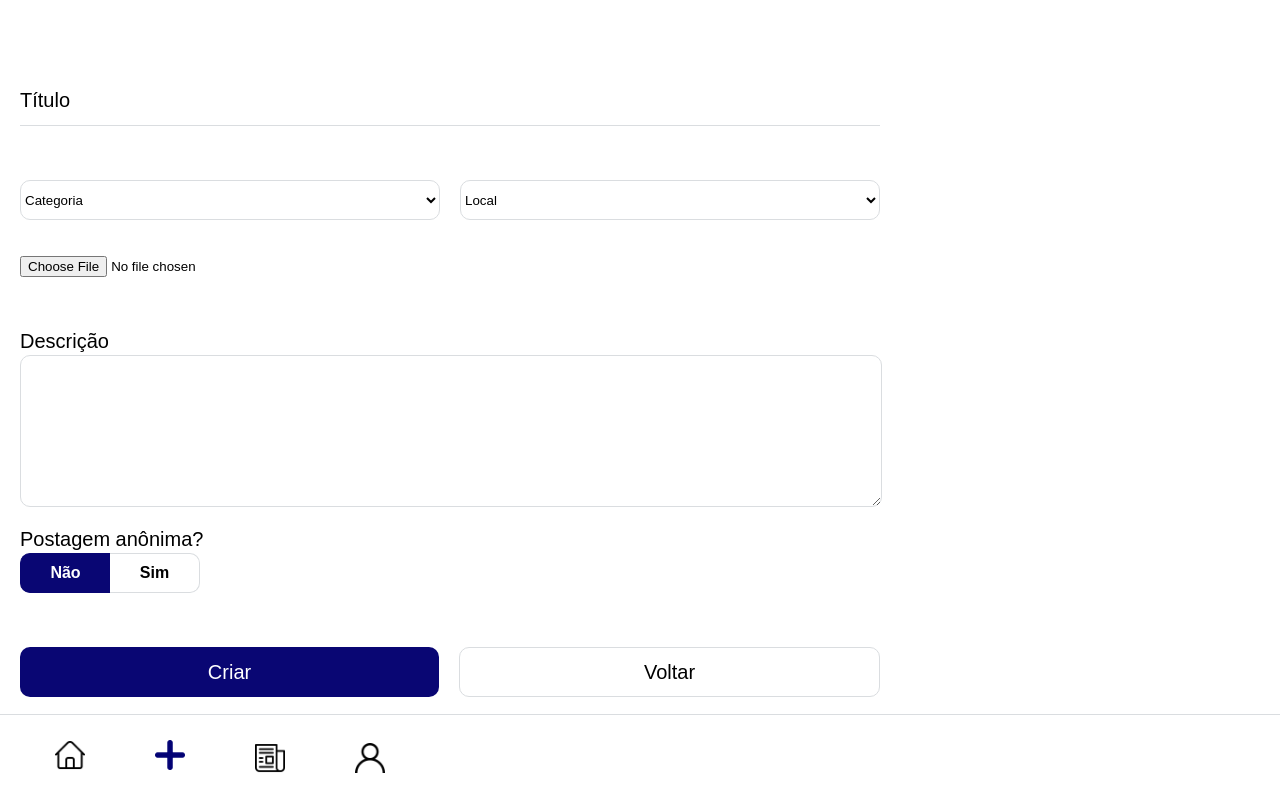
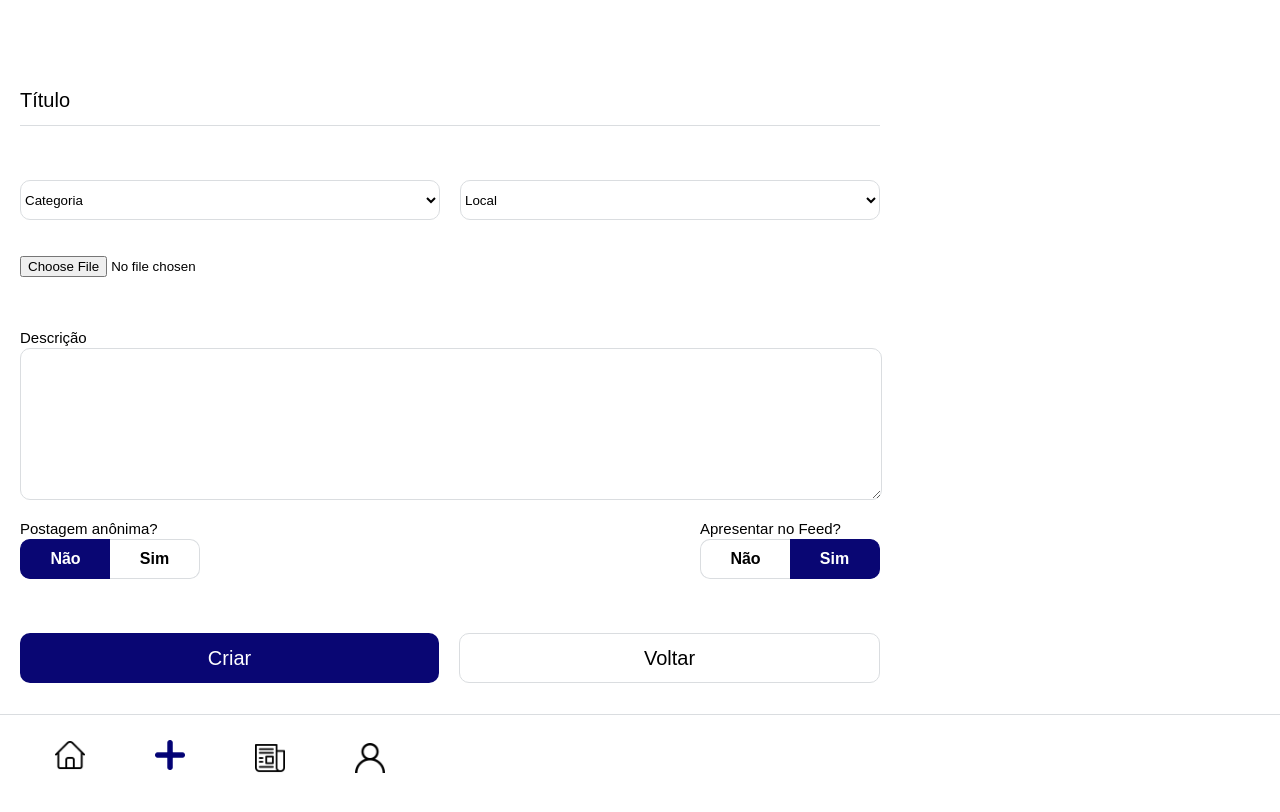
Before and after one commit to fga-eps-mds/2020.1-VC_Usuario-FrontEnd, a Vue app: page /criarpostagem in a window 1280 px wide. Shown: the top 812 px of the page. Built offline with nearby package versions, Linux system fonts and the light colour scheme.

Commit message:
#112 ajustando layout e habilitando postagens comuns com id estático.

```diff
--- a/src/components/Header.vue
+++ b/src/components/Header.vue
@@ -2,7 +2,7 @@
     <header id="header">
         <div class="divWordmark">
             <img src="../assets/wordmarkIcon.png">
-       </div>
+        </div>
     </header>
 </template>
 
--- a/src/components/PostBlock.vue
+++ b/src/components/PostBlock.vue
@@ -31,7 +31,7 @@ export default {
         author: String,
         local: String,
         date: String,
-    }
+    },
 }
 </script>
 
@@ -54,7 +54,7 @@ export default {
 
     }
 
-   /*  .moreButton {
+    /*  .moreButton {
         background: #090673;
         color: white;
         border-radius: 8px;
--- a/src/services/postagens.js
+++ b/src/services/postagens.js
@@ -6,7 +6,11 @@ export default{
         return http.get('postage/list_common')
     },
 
+    criarPostagemAnonima:(postagem) => {
+        return http.post('postage/create_anon', postagem)
+    },
+
     criarPostagem:(postagem) => {
-        return http.post('postage/create_anon', postagem)
+        return http.post('postage/create_common', postagem)
     }
 }
--- a/src/views/CriarPostagem.vue
+++ b/src/views/CriarPostagem.vue
@@ -44,16 +44,29 @@
             <textarea class="baseElemento inputText inputTextArea" rows="5" cols="50" v-model="postagem.post_description" required></textarea>
             <br>
 
+            <div class="permissao">
                 <fieldset>
                     <legend>Postagem anônima?</legend>
                     <div class="toggle">
-                    <input type="radio" value="false" id="idPostNaoAnonimo" checked="checked" v-model="postagem.post_permission"/>
+                        <input type="radio" value="false" id="idPostNaoAnonimo" v-model="postagem.post_type"/>
                         <label for="idPostNaoAnonimo">Não</label>
 
-                    <input type="radio" value="true" id="idPostSimAnonimo" v-model="postagem.post_permission"/>
+                        <input type="radio" value="true" id="idPostSimAnonimo" v-model="postagem.post_type"/>
                         <label for="idPostSimAnonimo">Sim</label>
                     </div>
                 </fieldset>
+                <fieldset>
+                    <legend>Apresentar no Feed?</legend>
+                    <div class="toggle">
+                        <input type="radio" value=false id="idPostNaoFeed" v-model="postagem.post_permission"/>
+                        <label for="idPostNaoFeed">Não</label>
+
+                        <input type="radio" value=true id="idPostSimFeed" v-model="postagem.post_permission"/>
+                        <label for="idPostSimFeed">Sim</label>
+                    </div>
+                </fieldset>
+            </div>
+
             <br><br><br>
 
             <div class="baseElemento divBotoes">
@@ -89,7 +102,8 @@ export default {
                 post_place: '',
                 post_category: '',
                 post_description: '',
-                post_permission: 'false',
+                post_permission: 'true',
+                post_type: 'false',
                 file: ''
             }
         }
@@ -120,12 +134,19 @@ export default {
             formData.append('post_permission', this.postagem.post_permission,)
             formData.append('file', this.postagem.file)
 
+            if (this.postagem.post_type === "true"){
+                Postagem.criarPostagemAnonima(formData).then(resposta => {
+                    console.log('Salvo com sucesso!')
+                    console.log(resposta)
+                })
+            }else{
                 Postagem.criarPostagem(formData).then(resposta => {
                     console.log('Salvo com sucesso!')
                     console.log(resposta)
+                })
+            }
 
             window.location.href = "http://localhost:8080";
-            })
         }
     }
 }
@@ -249,6 +270,11 @@ export default {
         }
     }
 
+    .permissao {
+        display: flex;
+        justify-content: space-between;
+    }
+
     fieldset {
         display: block;
 
@@ -257,7 +283,7 @@ export default {
 
     legend {
             width: 100%; float: left; display: table;
-            font-size: 20px; line-height: 140%; font-weight: 400; color: #000000;
+            font-size: 15px; line-height: 140%; font-weight: 400; color: #000000;
             + * {clear: both;}
     }
 
--- a/src/views/Home.vue
+++ b/src/views/Home.vue
@@ -1,8 +1,11 @@
 <template>
   <Header/>
-    <form class="feedPostagens" v-for="post in this.commonPosts" :key="post.id">
+    <form class="feedPostagens">
       <!-- <h1>{{post.post_title}}</h1> -->
-      <PostBlock v-bind:title="post.post_title"  status="Aguardando" author="Daniel Porto" local="Lago Sul" date="28/09/2020" />
+      <div class="col" v-for="post in this.commonPosts" :key="post.id">
+        <PostBlock v-bind:title="post.post_title"  v-bind:status="post.post_status" author="Daniel Porto" v-bind:local="post.post_place" v-bind:date="post.post_created_at" />
+      </div>
+
     </form>
 
     <MenuBar/>
@@ -55,8 +58,16 @@ export default {
 <style scoped lang="scss">
 
     .feedPostagens{
-        margin-top: 60px;
-        display: flex;
-        justify-content: center;
+      align-items: center;
+      display: flex;
+      flex-direction: row;
+      flex-wrap: wrap;
+      justify-content: center;
+      margin-top: 60px;
+    }
+
+    .col {
+      margin: 0 auto;
+      margin-bottom: 20px;
     }
 </style>
```
Also changed, not shown: src/assets/picture.png (added). Lines whose indentation alone changed are shown as unchanged.
